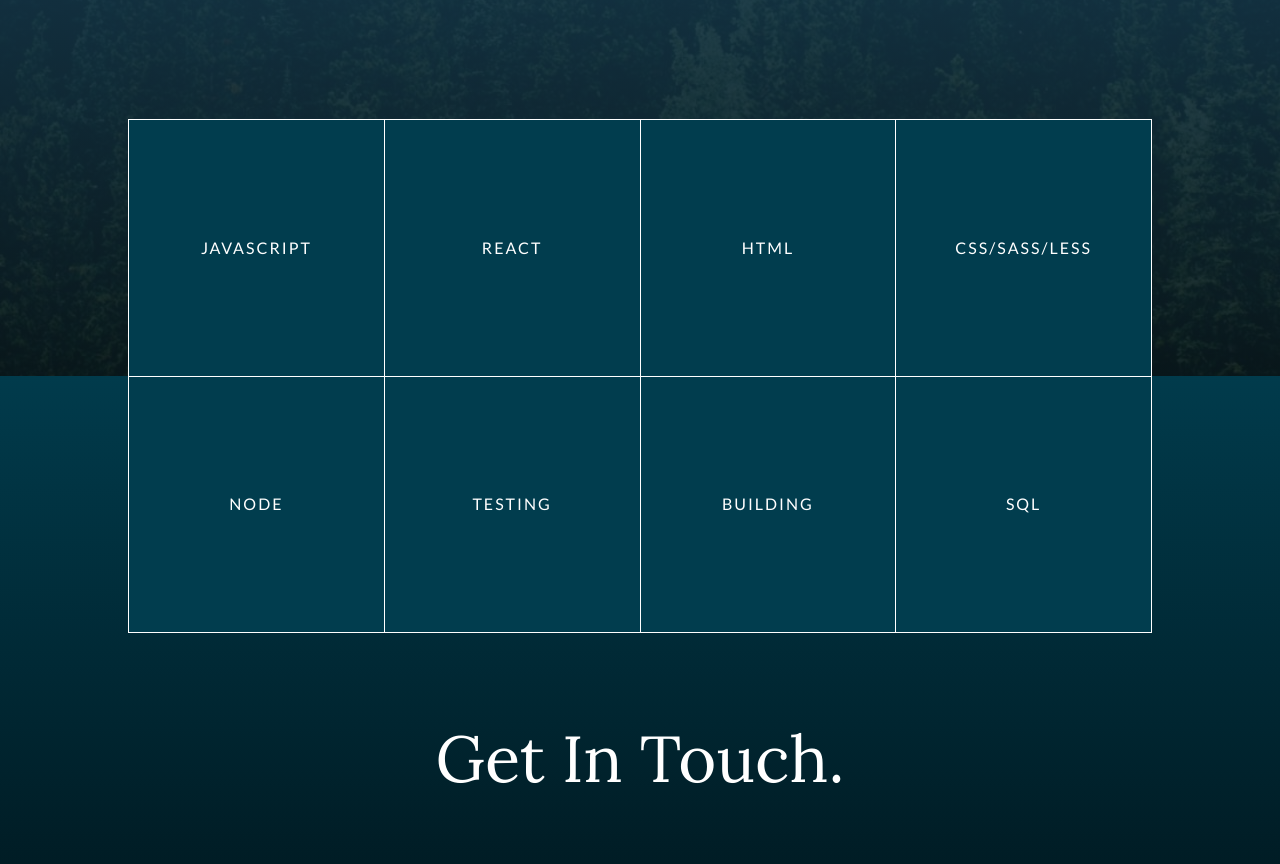
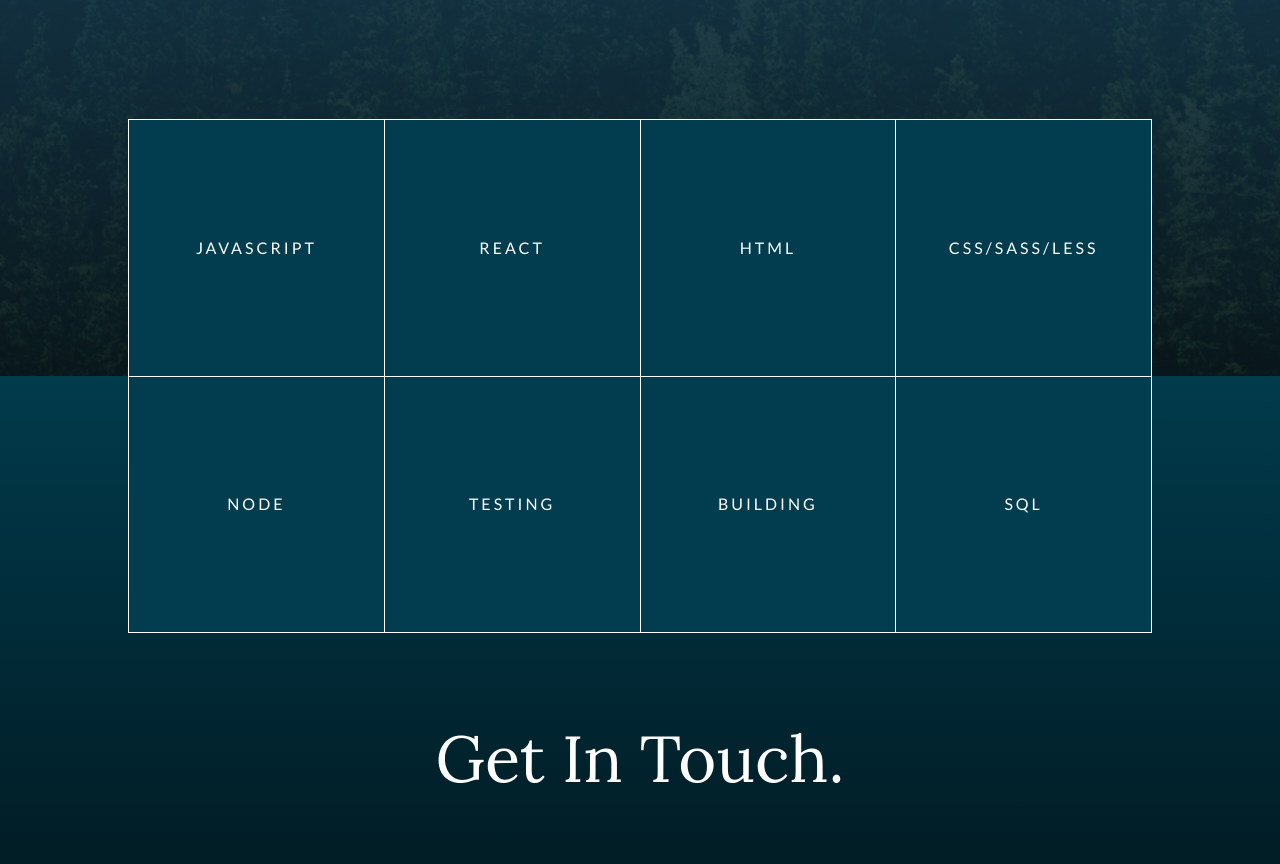
Before and after one commit to haftav/portfolio-v2, a Gatsby site: page / in a window 1280 px wide. Shown: the part 1683-2547 px from the top of the page. Built offline with nearby package versions, Linux system fonts and the light colour scheme; Gatsby itself is replaced by a stand-in of ours.

Commit message:
better responsive text sizing for skills list

```diff
--- a/src/assets/scss/components/_Skills.scss
+++ b/src/assets/scss/components/_Skills.scss
@@ -145,6 +145,16 @@
     display: flex;
     justify-content: center;
     align-items: center;
+    letter-spacing: 2px;
+
+    @include breakpoint-sm {
+        font-size: 20px;
+        letter-spacing: 3px;
+    }
+
+    @include breakpoint-md {
+        font-size: 16px;
+    }
 
     @include breakpoint-xl {
         font-size: 22px;
```
